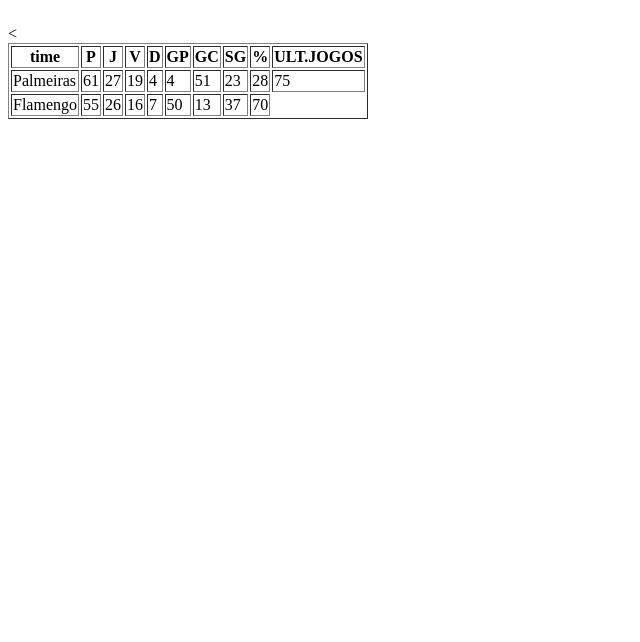
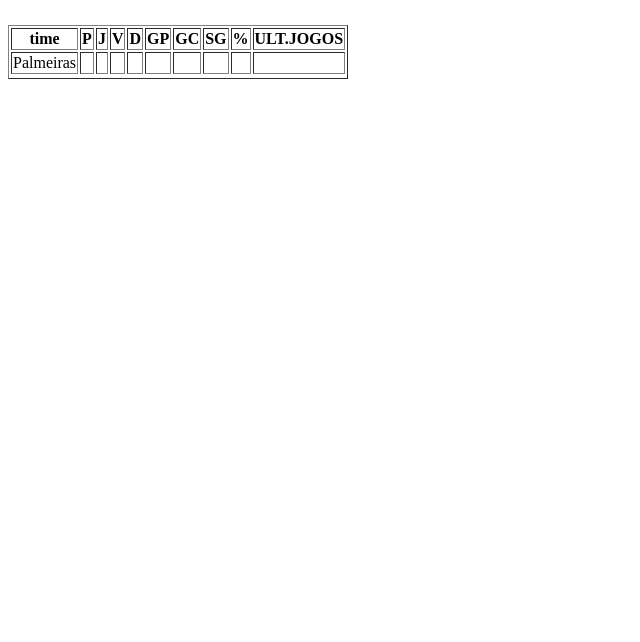
Before and after one commit to JEFINHO-JN/jefferson, a plain HTML site: page tabela_brasileirao/index.html in a window 1280 px wide. Shown: the part 158-800 px from the top of the page, without its empty margins (0-640 px from the left). Drawn offline with Linux system fonts and the light colour scheme.

Commit message:
Update index.html

```diff
--- a/tabela_brasileirao/index.html
+++ b/tabela_brasileirao/index.html
@@ -25,27 +25,18 @@
 
 <tr>
     <td>Palmeiras</td>
-    <td>61</td>
-    <td>27</td>
-    <td>19</td>
-    <td>4</td>
-    <td>4</td>
-    <td>51</td>
-    <td>23</td>
-    <td>28</td>
-    <td>75</td>
+    <td></td>
+    <td></td>
+    <td></td>
+    <td></td>
+    <td></td>
+    <td></td>
+    <td></td>
+    <td></td>
+    <td></td>
 
     <tr>
-        <td>Flamengo</td>
-        <td>55</td>
-        <td>26</td>
-        <td>16</td>
-        <td>7</td>
-        <td>50</td>
-        <td>13</td>
-        <td>37</td>
-        <td>70	</td>
-        <
+
 
 
 
```
